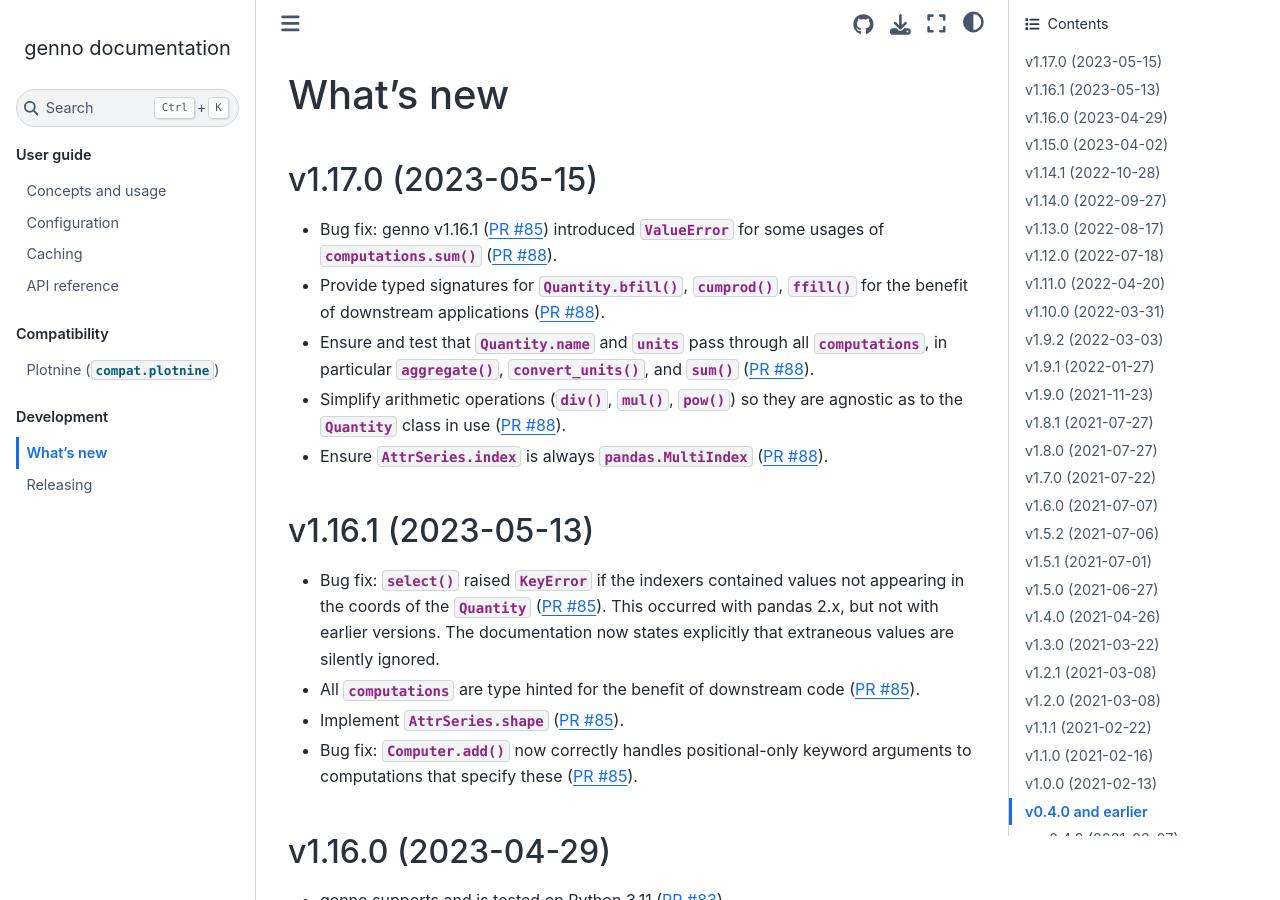
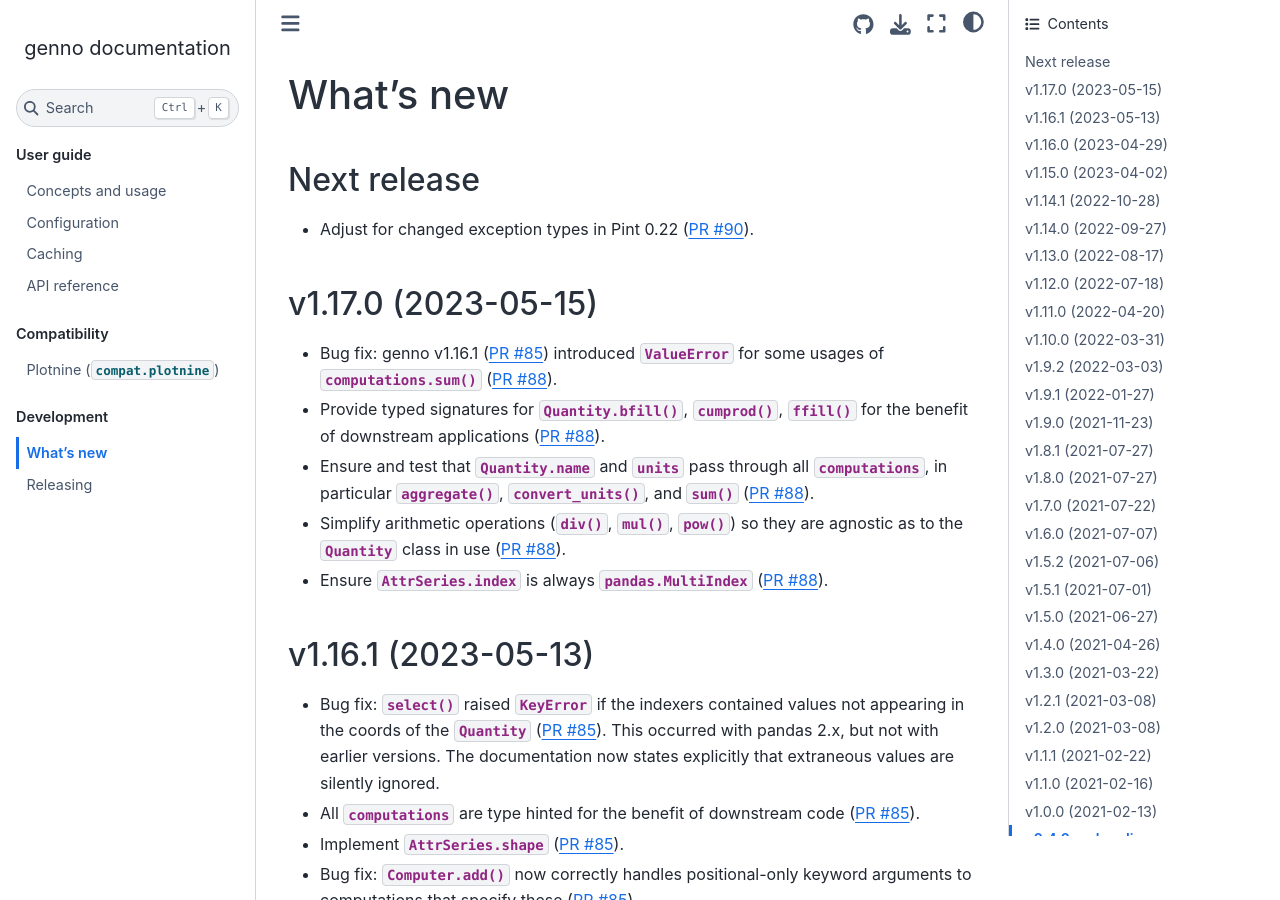
Before and after one commit to khaeru/genno, a Sphinx documentation site: the page built from doc/whatsnew.rst, in a window 1280 px wide and 900 px high. Built offline with Sphinx 7.4.7 and the Sphinx Book theme 1.1.4, drawn with Linux system fonts in a browser that asks for light colours; pages that are not in the unit, such as notebooks, are missing from menus.

Commit message:
Add #90 to doc/whatsnew

```diff
--- a/doc/whatsnew.rst
+++ b/doc/whatsnew.rst
@@ -1,8 +1,10 @@
 What's new
 **********
 
-.. Next release
-.. ============
+Next release
+============
+
+- Adjust for changed exception types in Pint 0.22 (:pull:`90`).
 
 v1.17.0 (2023-05-15)
 ====================
```
